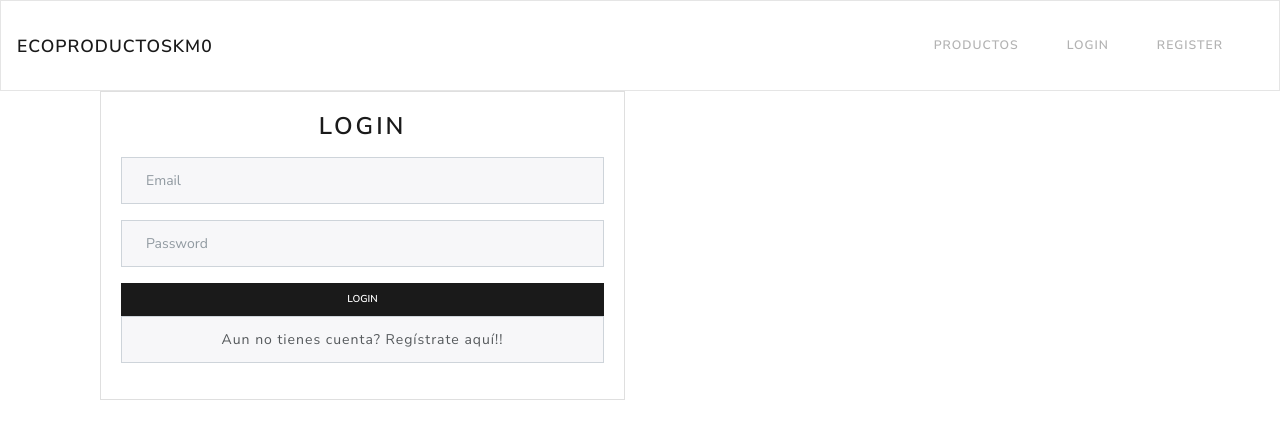
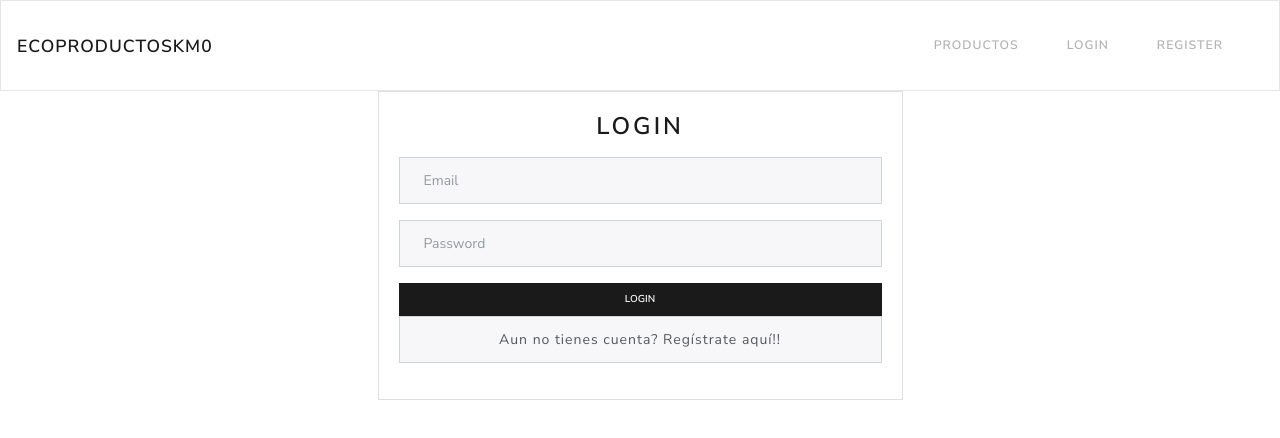
Before and after one commit to anxobreogan/proyectoAngular2, an Angular app: page /user/login in a window 1280 px wide. Shown: the top 438 px of the page. Built offline with nearby package versions, Linux system fonts and the light colour scheme.

Commit message:
Cards  one row

```diff
--- a/src/app/components/form-alta/form-alta.component.ts
+++ b/src/app/components/form-alta/form-alta.component.ts
@@ -1,6 +1,7 @@
 import { Component, OnInit } from '@angular/core';
 import { Producto } from '../../models/producto';
 import { ProductsService } from '../../services/products.service';
+import { Router, ActivatedRoute } from '@angular/router';
 
 @Component({
   selector: 'app-form-alta',
@@ -23,9 +24,23 @@ export class FormAltaComponent implements OnInit {
 
   };
 
-  constructor(private productsservice: ProductsService) { }
+  constructor(private productsservice: ProductsService, private router: Router, private acitvatedRoute: ActivatedRoute) { }
 
   ngOnInit() {
+
+    const params = this.acitvatedRoute.snapshot.params;
+
+    console.log(params);
+
+    // if (params.id) {
+    //   this.productsservice.getProduct(params.id).subscribe(
+    //     res=>{
+    //       console.log(res);
+    //     },
+    //     err=> console.log(err)
+    //   )
+    // }
+
   }
 
   anadirProducto() {
--- a/src/app/components/mis-productos/mis-productos.component.html
+++ b/src/app/components/mis-productos/mis-productos.component.html
@@ -1,3 +1,5 @@
+<div class="row">
+
   <div class="col-md-4" *ngFor="let listado of listadoProducto">
     <div class="card text-center">
       <div class="card-header">
@@ -28,3 +30,6 @@
     </div>
 
   </div>
+
+
+</div>
--- a/src/app/components/mis-productos/mis-productos.component.ts
+++ b/src/app/components/mis-productos/mis-productos.component.ts
@@ -1,6 +1,6 @@
 import { Component, OnInit } from '@angular/core';
 import { ProductsService } from '../../services/products.service';
-
+import { Router, ActivatedRoute } from '@angular/router';
 
 @Component({
   selector: 'app-mis-productos',
--- a/src/app/components/products-list/products-list.component.html
+++ b/src/app/components/products-list/products-list.component.html
@@ -1,3 +1,5 @@
+<div class="row">
+
   <div class="col-md-4" *ngFor="let listado of listadoProducto">
 
     <!-- {{listado.uuid | json}}
@@ -35,3 +37,6 @@
     </div>
 
   </div>
+
+
+</div>
--- a/src/app/components/user/login/login.component.html
+++ b/src/app/components/user/login/login.component.html
@@ -1,7 +1,7 @@
 <section id="Login">
   <div class="container">
     <div class="row">
-      <div class=" col-xs-6 col-sm-6 col-md-6 mx-6">
+      <div class=" col-xs-6 col-sm-6 col-md-6 mx-6 offset-md-3">
         <div class="card_login">
           <div class="card">
             <div class="card-body text-center">
```
Lines whose indentation alone changed are shown as unchanged.
